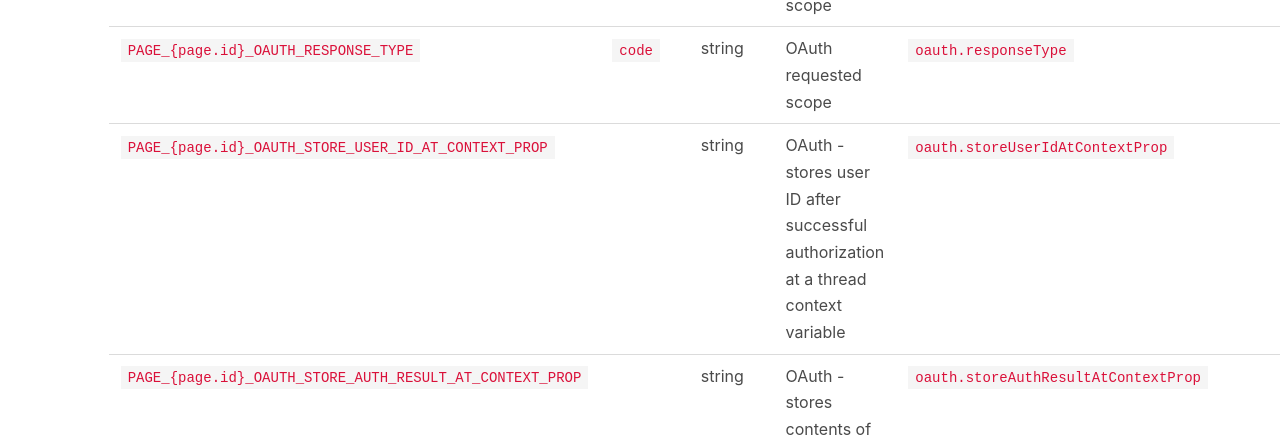
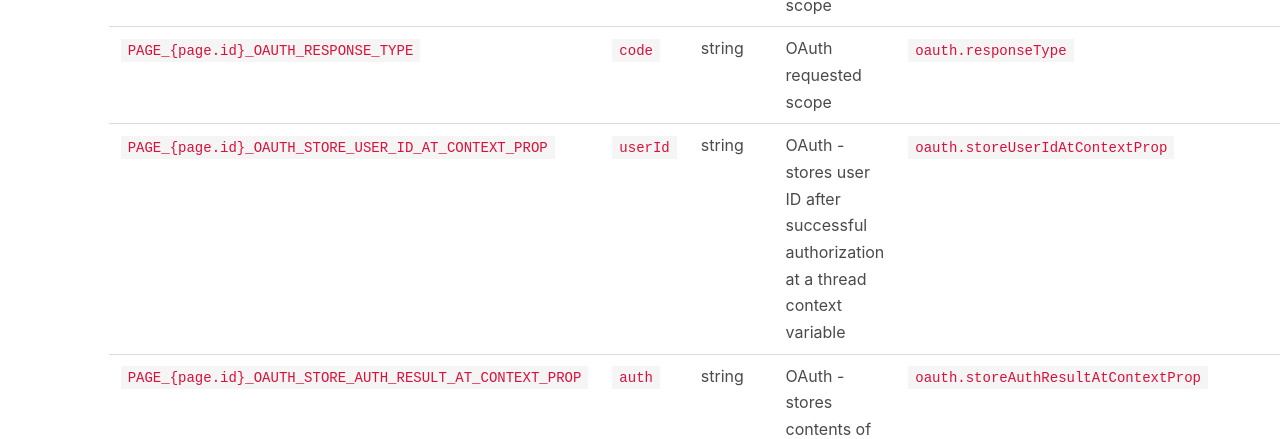
Before and after one commit to wingbotai/documentation, a Gatsby site: page /orchestrator in a window 1280 px wide. Shown: the part 4276-4715 px from the top of the page. Built offline with nearby package versions, Linux system fonts and the light colour scheme; Gatsby itself is replaced by a stand-in of ours; some packages are replaced by stand-ins of ours.

Commit message:
updated default values

```diff
--- a/src/pages/orchestrator.mdx
+++ b/src/pages/orchestrator.mdx
@@ -73,8 +73,8 @@ Following configuration is used, when no/empty `JSON_CONFIGURATION` is provided.
 |`PAGE_{page.id}_OAUTH_TOKEN_ENDPOINT`||string|OAuth token endpoint|`oauth.tokenEndpoint`||
 |`PAGE_{page.id}_OAUTH_SCOPE`|`openid`|string|OAuth requested scope|`oauth.scope`||
 |`PAGE_{page.id}_OAUTH_RESPONSE_TYPE`|`code`|string|OAuth requested scope|`oauth.responseType`||
-|`PAGE_{page.id}_OAUTH_STORE_USER_ID_AT_CONTEXT_PROP`||string|OAuth - stores user ID after successful authorization at a thread context variable|`oauth.storeUserIdAtContextProp`||
-|`PAGE_{page.id}_OAUTH_STORE_AUTH_RESULT_AT_CONTEXT_PROP`||string|OAuth - stores contents of ID token at a thread context variable|`oauth.storeAuthResultAtContextProp`||
+|`PAGE_{page.id}_OAUTH_STORE_USER_ID_AT_CONTEXT_PROP`|`userId`|string|OAuth - stores user ID after successful authorization at a thread context variable|`oauth.storeUserIdAtContextProp`||
+|`PAGE_{page.id}_OAUTH_STORE_AUTH_RESULT_AT_CONTEXT_PROP`|`auth`|string|OAuth - stores contents of ID token at a thread context variable|`oauth.storeAuthResultAtContextProp`||
 |`PAGE_{page.id}_OAUTH_BIND_THREAD_TO_SUBJECT`||boolean|OAuth - each user ID will have a single conversation|`oauth.bindThreadToSubject`||
 
 ### App Configuration
```
